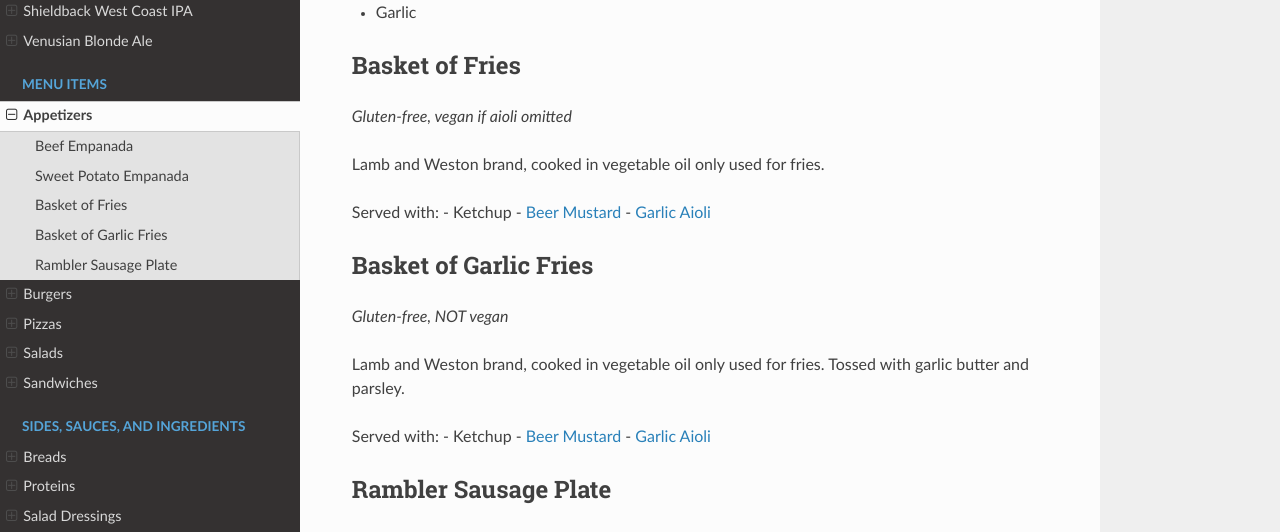
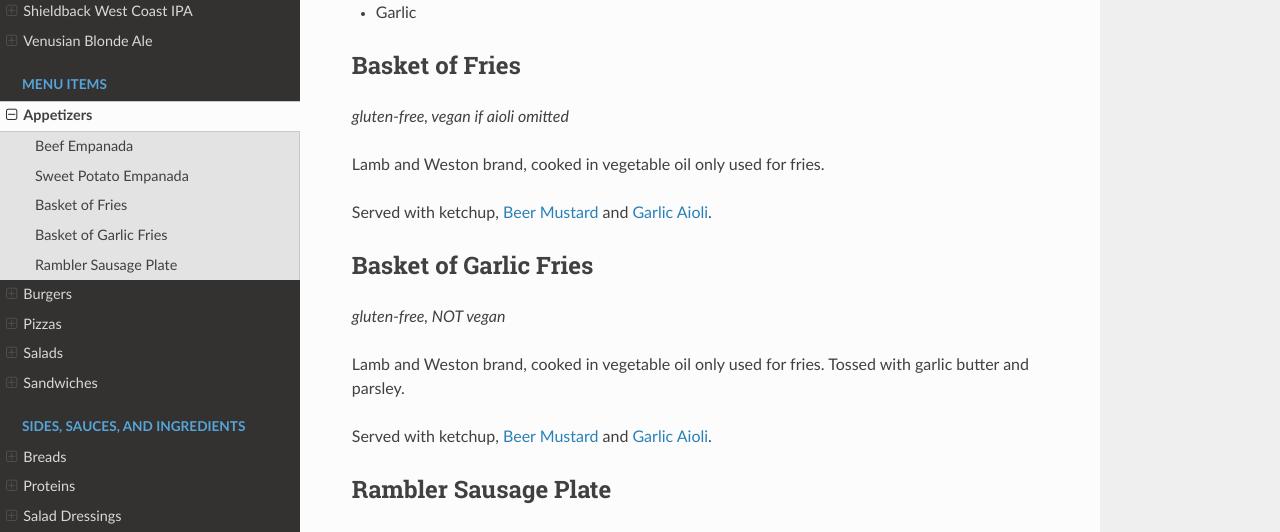
Before and after one commit to zhenry9/mrb-docs, a Sphinx documentation site: the page built from docs/source/menu/food/appetizers.rst, in a window 1280 px wide and 1349 px high. Shown: the part 511-1043 px from the top of the window. Built offline with Sphinx 7.4.7 and the Read the Docs theme 2.0.0, drawn with Linux system fonts in a browser that asks for light colours.

Commit message:
formatting

```diff
--- a/docs/source/menu/food/appetizers.rst
+++ b/docs/source/menu/food/appetizers.rst
@@ -19,25 +19,19 @@ Sweet Potato Empanada
 
 Basket of Fries
 ---------------
-*Gluten-free, vegan if aioli omitted*
+*gluten-free, vegan if aioli omitted*
 
 Lamb and Weston brand, cooked in vegetable oil only used for fries.
 
-Served with:
-- Ketchup
-- :ref:`Beer Mustard`
-- :ref:`Garlic Aioli`
+Served with ketchup, :ref:`Beer Mustard` and :ref:`Garlic Aioli`.
 
 Basket of Garlic Fries
 ----------------------
-*Gluten-free, NOT vegan*
+*gluten-free, NOT vegan*
 
 Lamb and Weston brand, cooked in vegetable oil only used for fries. Tossed with garlic butter and parsley.
 
-Served with:
-- Ketchup
-- :ref:`Beer Mustard`
-- :ref:`Garlic Aioli`
+Served with ketchup, :ref:`Beer Mustard` and :ref:`Garlic Aioli`.
 
 Rambler Sausage Plate
 ---------------------
```
